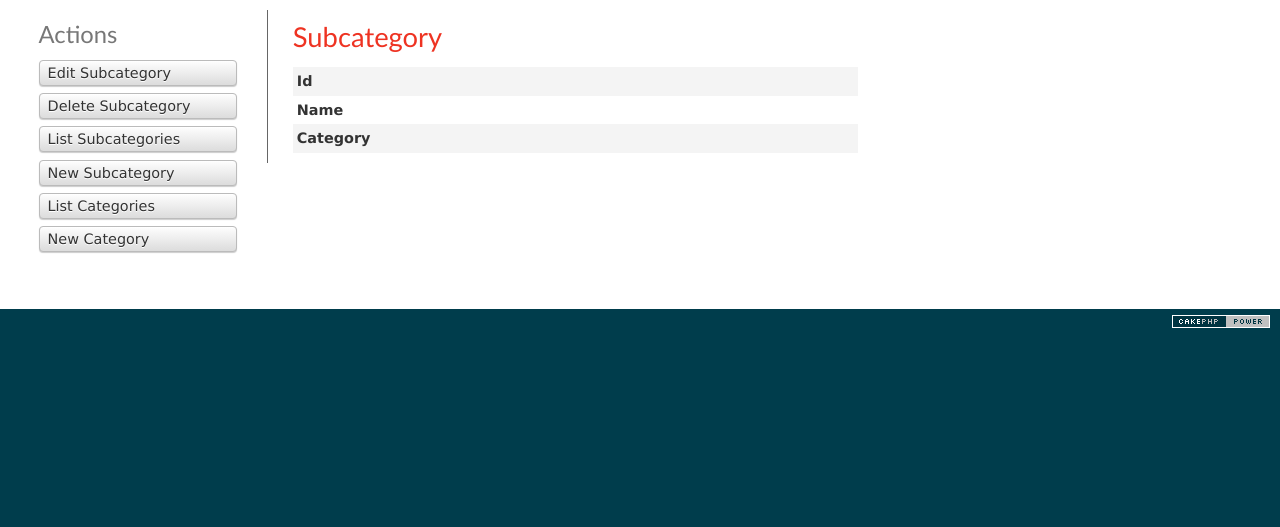
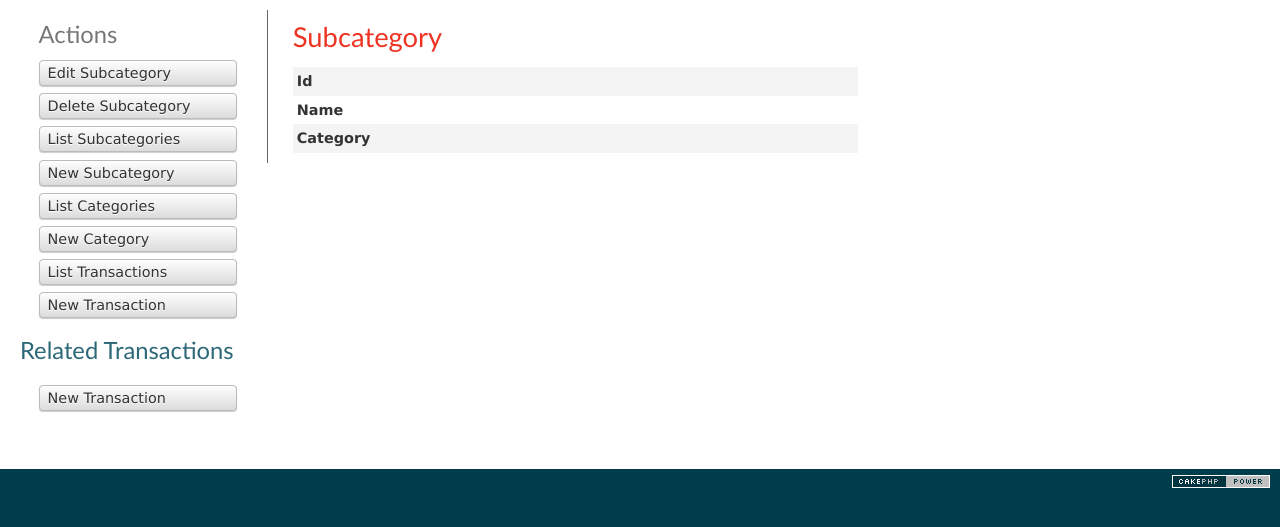
Before and after one commit to Peto/bakalarka, a CakePHP app: the page made by code/app/View/Subcategories/view.ctp in a window 1280 px wide. Shown: the part 47-574 px from the top of the page. Run offline with PHP 8.4 and a stand-in for CakePHP, Linux system fonts and the light colour scheme; the template is opened without the code that fills it, so the values that code supplies are empty; some libraries are stand-ins or nearby versions.

Commit message:
upravene users, transactions a subcategories

```diff
--- a/code/app/View/Subcategories/add.ctp
+++ b/code/app/View/Subcategories/add.ctp
@@ -16,5 +16,7 @@
 		<li><?php echo $this->Html->link(__('List Subcategories'), array('action' => 'index')); ?></li>
 		<li><?php echo $this->Html->link(__('List Categories'), array('controller' => 'categories', 'action' => 'index')); ?> </li>
 		<li><?php echo $this->Html->link(__('New Category'), array('controller' => 'categories', 'action' => 'add')); ?> </li>
+		<li><?php echo $this->Html->link(__('List Transactions'), array('controller' => 'transactions', 'action' => 'index')); ?> </li>
+		<li><?php echo $this->Html->link(__('New Transaction'), array('controller' => 'transactions', 'action' => 'add')); ?> </li>
 	</ul>
 </div>
--- a/code/app/View/Subcategories/edit.ctp
+++ b/code/app/View/Subcategories/edit.ctp
@@ -18,5 +18,7 @@
 		<li><?php echo $this->Html->link(__('List Subcategories'), array('action' => 'index')); ?></li>
 		<li><?php echo $this->Html->link(__('List Categories'), array('controller' => 'categories', 'action' => 'index')); ?> </li>
 		<li><?php echo $this->Html->link(__('New Category'), array('controller' => 'categories', 'action' => 'add')); ?> </li>
+		<li><?php echo $this->Html->link(__('List Transactions'), array('controller' => 'transactions', 'action' => 'index')); ?> </li>
+		<li><?php echo $this->Html->link(__('New Transaction'), array('controller' => 'transactions', 'action' => 'add')); ?> </li>
 	</ul>
 </div>
--- a/code/app/View/Subcategories/index.ctp
+++ b/code/app/View/Subcategories/index.ctp
@@ -42,5 +42,7 @@
 		<li><?php echo $this->Html->link(__('New Subcategory'), array('action' => 'add')); ?></li>
 		<li><?php echo $this->Html->link(__('List Categories'), array('controller' => 'categories', 'action' => 'index')); ?> </li>
 		<li><?php echo $this->Html->link(__('New Category'), array('controller' => 'categories', 'action' => 'add')); ?> </li>
+		<li><?php echo $this->Html->link(__('List Transactions'), array('controller' => 'transactions', 'action' => 'index')); ?> </li>
+		<li><?php echo $this->Html->link(__('New Transaction'), array('controller' => 'transactions', 'action' => 'add')); ?> </li>
 	</ul>
 </div>
--- a/code/app/View/Subcategories/view.ctp
+++ b/code/app/View/Subcategories/view.ctp
@@ -27,5 +27,52 @@
 		<li><?php echo $this->Html->link(__('New Subcategory'), array('action' => 'add')); ?> </li>
 		<li><?php echo $this->Html->link(__('List Categories'), array('controller' => 'categories', 'action' => 'index')); ?> </li>
 		<li><?php echo $this->Html->link(__('New Category'), array('controller' => 'categories', 'action' => 'add')); ?> </li>
+		<li><?php echo $this->Html->link(__('List Transactions'), array('controller' => 'transactions', 'action' => 'index')); ?> </li>
+		<li><?php echo $this->Html->link(__('New Transaction'), array('controller' => 'transactions', 'action' => 'add')); ?> </li>
 	</ul>
 </div>
+<div class="related">
+	<h3><?php echo __('Related Transactions'); ?></h3>
+	<?php if (!empty($subcategory['Transaction'])): ?>
+	<table cellpadding = "0" cellspacing = "0">
+	<tr>
+		<th><?php echo __('Id'); ?></th>
+		<th><?php echo __('Transaction Type Id'); ?></th>
+		<th><?php echo __('Name'); ?></th>
+		<th><?php echo __('Amount'); ?></th>
+		<th><?php echo __('Category Id'); ?></th>
+		<th><?php echo __('Subcategory Id'); ?></th>
+		<th><?php echo __('User Id'); ?></th>
+		<th><?php echo __('Original Transaction Id'); ?></th>
+		<th><?php echo __('Post Date'); ?></th>
+		<th class="actions"><?php echo __('Actions'); ?></th>
+	</tr>
+	<?php
+		$i = 0;
+		foreach ($subcategory['Transaction'] as $transaction): ?>
+		<tr>
+			<td><?php echo $transaction['id']; ?></td>
+			<td><?php echo $transaction['transaction_type_id']; ?></td>
+			<td><?php echo $transaction['name']; ?></td>
+			<td><?php echo $transaction['amount']; ?></td>
+			<td><?php echo $transaction['category_id']; ?></td>
+			<td><?php echo $transaction['subcategory_id']; ?></td>
+			<td><?php echo $transaction['user_id']; ?></td>
+			<td><?php echo $transaction['original_transaction_id']; ?></td>
+			<td><?php echo $transaction['post_date']; ?></td>
+			<td class="actions">
+				<?php echo $this->Html->link(__('View'), array('controller' => 'transactions', 'action' => 'view', $transaction['id'])); ?>
+				<?php echo $this->Html->link(__('Edit'), array('controller' => 'transactions', 'action' => 'edit', $transaction['id'])); ?>
+				<?php echo $this->Form->postLink(__('Delete'), array('controller' => 'transactions', 'action' => 'delete', $transaction['id']), null, __('Are you sure you want to delete # %s?', $transaction['id'])); ?>
+			</td>
+		</tr>
+	<?php endforeach; ?>
+	</table>
+<?php endif; ?>
+
+	<div class="actions">
+		<ul>
+			<li><?php echo $this->Html->link(__('New Transaction'), array('controller' => 'transactions', 'action' => 'add')); ?> </li>
+		</ul>
+	</div>
+</div>
--- a/code/app/View/Users/add.ctp
+++ b/code/app/View/Users/add.ctp
@@ -8,7 +8,7 @@
 		echo $this->Form->input('surname');
 		echo $this->Form->input('password');
 		echo $this->Form->input('active');
-		echo $this->Form->input('user_type_id');
+		echo $this->Form->input('user_type_id', array('options' => $user_types));
 	?>
 	</fieldset>
 <?php echo $this->Form->end(__('Submit')); ?>
@@ -20,6 +20,8 @@
 		<li><?php echo $this->Html->link(__('List Users'), array('action' => 'index')); ?></li>
 		<li><?php echo $this->Html->link(__('List User Types'), array('controller' => 'user_types', 'action' => 'index')); ?> </li>
 		<li><?php echo $this->Html->link(__('New User Type'), array('controller' => 'user_types', 'action' => 'add')); ?> </li>
+		<li><?php echo $this->Html->link(__('List Categories'), array('controller' => 'categories', 'action' => 'index')); ?> </li>
+		<li><?php echo $this->Html->link(__('New Category'), array('controller' => 'categories', 'action' => 'add')); ?> </li>
 		<li><?php echo $this->Html->link(__('List Imports'), array('controller' => 'imports', 'action' => 'index')); ?> </li>
 		<li><?php echo $this->Html->link(__('New Import'), array('controller' => 'imports', 'action' => 'add')); ?> </li>
 		<li><?php echo $this->Html->link(__('List Transactions'), array('controller' => 'transactions', 'action' => 'index')); ?> </li>
--- a/code/app/View/Users/edit.ctp
+++ b/code/app/View/Users/edit.ctp
@@ -22,6 +22,8 @@
 		<li><?php echo $this->Html->link(__('List Users'), array('action' => 'index')); ?></li>
 		<li><?php echo $this->Html->link(__('List User Types'), array('controller' => 'user_types', 'action' => 'index')); ?> </li>
 		<li><?php echo $this->Html->link(__('New User Type'), array('controller' => 'user_types', 'action' => 'add')); ?> </li>
+		<li><?php echo $this->Html->link(__('List Categories'), array('controller' => 'categories', 'action' => 'index')); ?> </li>
+		<li><?php echo $this->Html->link(__('New Category'), array('controller' => 'categories', 'action' => 'add')); ?> </li>
 		<li><?php echo $this->Html->link(__('List Imports'), array('controller' => 'imports', 'action' => 'index')); ?> </li>
 		<li><?php echo $this->Html->link(__('New Import'), array('controller' => 'imports', 'action' => 'add')); ?> </li>
 		<li><?php echo $this->Html->link(__('List Transactions'), array('controller' => 'transactions', 'action' => 'index')); ?> </li>
--- a/code/app/View/Users/index.ctp
+++ b/code/app/View/Users/index.ctp
@@ -19,9 +19,7 @@
 		<td><?php echo h($user['User']['surname']); ?>&nbsp;</td>
 		<td><?php echo h($user['User']['password']); ?>&nbsp;</td>
 		<td><?php echo h($user['User']['active']); ?>&nbsp;</td>
-		<td>
-			<?php echo $this->Html->link($user['UserType']['name'], array('controller' => 'user_types', 'action' => 'view', $user['UserType']['id'])); ?>
-		</td>
+		<td><?php echo h($user['User']['user_type_id']); ?>&nbsp;</td>
 		<td class="actions">
 			<?php echo $this->Html->link(__('View'), array('action' => 'view', $user['User']['id'])); ?>
 			<?php echo $this->Html->link(__('Edit'), array('action' => 'edit', $user['User']['id'])); ?>
@@ -50,6 +48,8 @@
 		<li><?php echo $this->Html->link(__('New User'), array('action' => 'add')); ?></li>
 		<li><?php echo $this->Html->link(__('List User Types'), array('controller' => 'user_types', 'action' => 'index')); ?> </li>
 		<li><?php echo $this->Html->link(__('New User Type'), array('controller' => 'user_types', 'action' => 'add')); ?> </li>
+		<li><?php echo $this->Html->link(__('List Categories'), array('controller' => 'categories', 'action' => 'index')); ?> </li>
+		<li><?php echo $this->Html->link(__('New Category'), array('controller' => 'categories', 'action' => 'add')); ?> </li>
 		<li><?php echo $this->Html->link(__('List Imports'), array('controller' => 'imports', 'action' => 'index')); ?> </li>
 		<li><?php echo $this->Html->link(__('New Import'), array('controller' => 'imports', 'action' => 'add')); ?> </li>
 		<li><?php echo $this->Html->link(__('List Transactions'), array('controller' => 'transactions', 'action' => 'index')); ?> </li>
```
Also changed, not shown: code/app/Controller/TransactionsController.php (+7 -0 lines), code/app/Controller/UsersController.php (+3 -4 lines), code/app/Model/Subcategory.php (+23 -0 lines), code/app/Model/User.php (+48 -2 lines), code/app/Test/Case/Controller/SubcategoriesControllerTest.php (+2 -1 lines), code/app/Test/Case/Controller/UsersControllerTest.php (+5 -2 lines), code/app/Test/Case/Model/SubcategoryTest.php (+2 -1 lines), code/app/Test/Case/Model/UserTest.php (+5 -2 lines), code/app/View/Transactions/add.ctp (+4 -4 lines), code/app/View/Users/view.ctp (+57 -2 lines).
